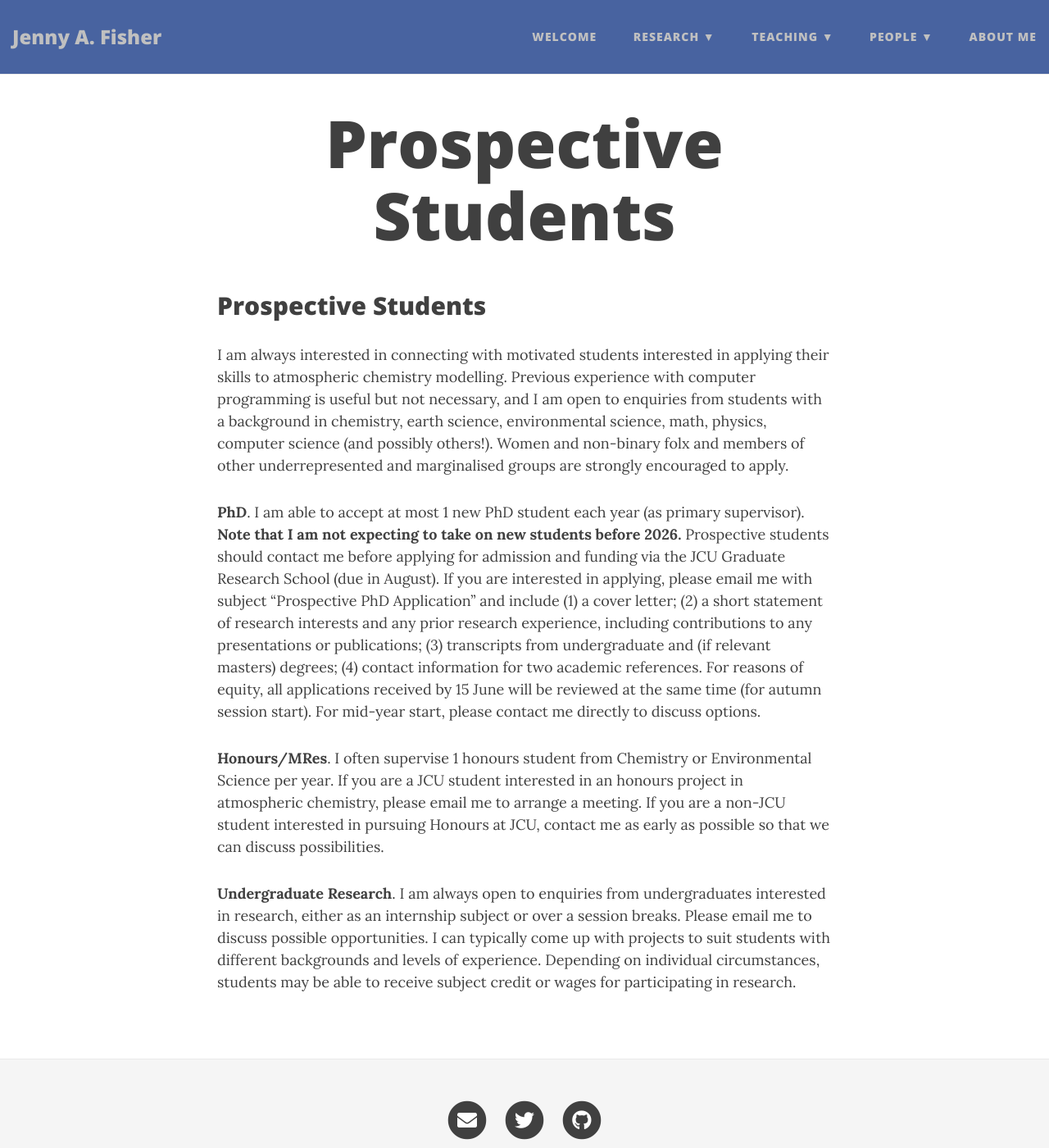
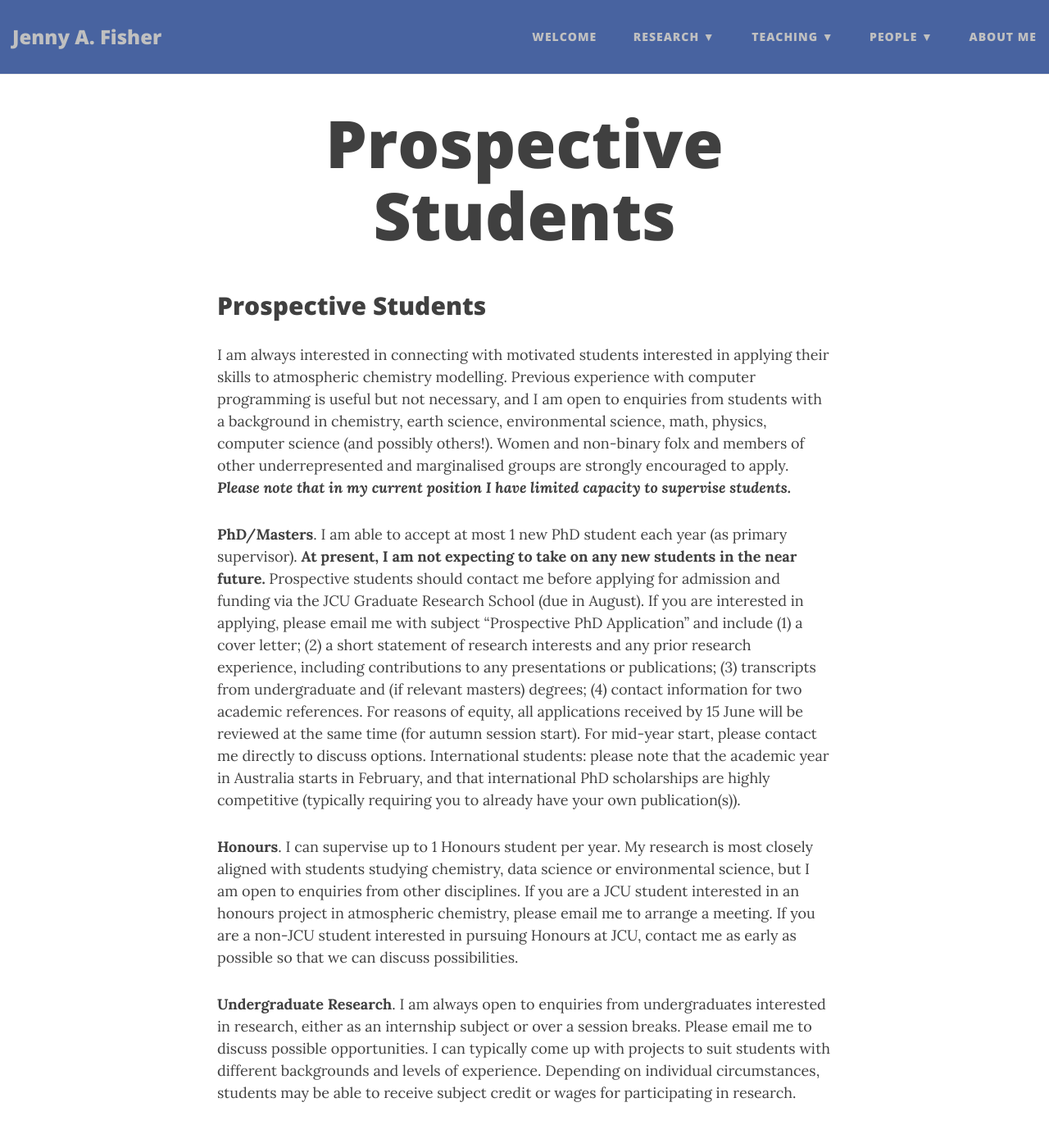
Before and after one commit to jennyfisher/jennyfisher.github.io, a Jekyll site: the page built from prospective.md, in a window 1280 px wide and 1400 px high. Shown: the whole window at 82% size. Built offline with Jekyll 4.4.1, drawn with Linux system fonts in a browser that asks for light colours; nearby versions of some CDN libraries.

Commit message:
Revise prospective student supervision details
Updated descriptions for PhD, Masters, and Honours supervision opportunities.

```diff
--- a/prospective.md
+++ b/prospective.md
@@ -6,9 +6,10 @@
 ## Prospective Students
 
 I am always interested in connecting with motivated students interested in applying their skills to atmospheric chemistry modelling. Previous experience with computer programming is useful but not necessary, and I am open to enquiries from students with a background in chemistry, earth science, environmental science, math, physics, computer science (and possibly others!). Women and non-binary folx and members of other underrepresented and marginalised groups are strongly encouraged to apply.
+***Please note that in my current position I have limited capacity to supervise students.***
 
-**PhD**. I am able to accept at most 1 new PhD student each year (as primary supervisor). **Note that I am not expecting to take on new students before 2026.** Prospective students should contact me before applying for admission and funding via the JCU Graduate Research School (due in August). If you are interested in applying, please email me with subject “Prospective PhD Application” and include (1) a cover letter; (2) a short statement of research interests and any prior research experience, including contributions to any presentations or publications; (3) transcripts from undergraduate and (if relevant masters) degrees; (4) contact information for two academic references. For reasons of equity, all applications received by 15 June will be reviewed at the same time (for autumn session start). For mid-year start, please contact me directly to discuss options.
+**PhD/Masters**. I am able to accept at most 1 new PhD student each year (as primary supervisor). **At present, I am not expecting to take on any new students in the near future.** Prospective students should contact me before applying for admission and funding via the JCU Graduate Research School (due in August). If you are interested in applying, please email me with subject “Prospective PhD Application” and include (1) a cover letter; (2) a short statement of research interests and any prior research experience, including contributions to any presentations or publications; (3) transcripts from undergraduate and (if relevant masters) degrees; (4) contact information for two academic references. For reasons of equity, all applications received by 15 June will be reviewed at the same time (for autumn session start). For mid-year start, please contact me directly to discuss options. International students: please note that the academic year in Australia starts in February, and that international PhD scholarships are highly competitive (typically requiring you to already have your own publication(s)).
 
-**Honours/MRes**. I often supervise 1 honours student from Chemistry or Environmental Science per year. If you are a JCU student interested in an honours project in atmospheric chemistry, please email me to arrange a meeting. If you are a non-JCU student interested in pursuing Honours at JCU, contact me as early as possible so that we can discuss possibilities.
+**Honours**. I can supervise up to 1 Honours student per year. My research is most closely aligned with students studying chemistry, data science or environmental science, but I am open to enquiries from other disciplines. If you are a JCU student interested in an honours project in atmospheric chemistry, please email me to arrange a meeting. If you are a non-JCU student interested in pursuing Honours at JCU, contact me as early as possible so that we can discuss possibilities.
 
 **Undergraduate Research**. I am always open to enquiries from undergraduates interested in research, either as an internship subject or over a session breaks. Please email me to discuss possible opportunities. I can typically come up with projects to suit students with different backgrounds and levels of experience. Depending on individual circumstances, students may be able to receive subject credit or wages for participating in research.
```
